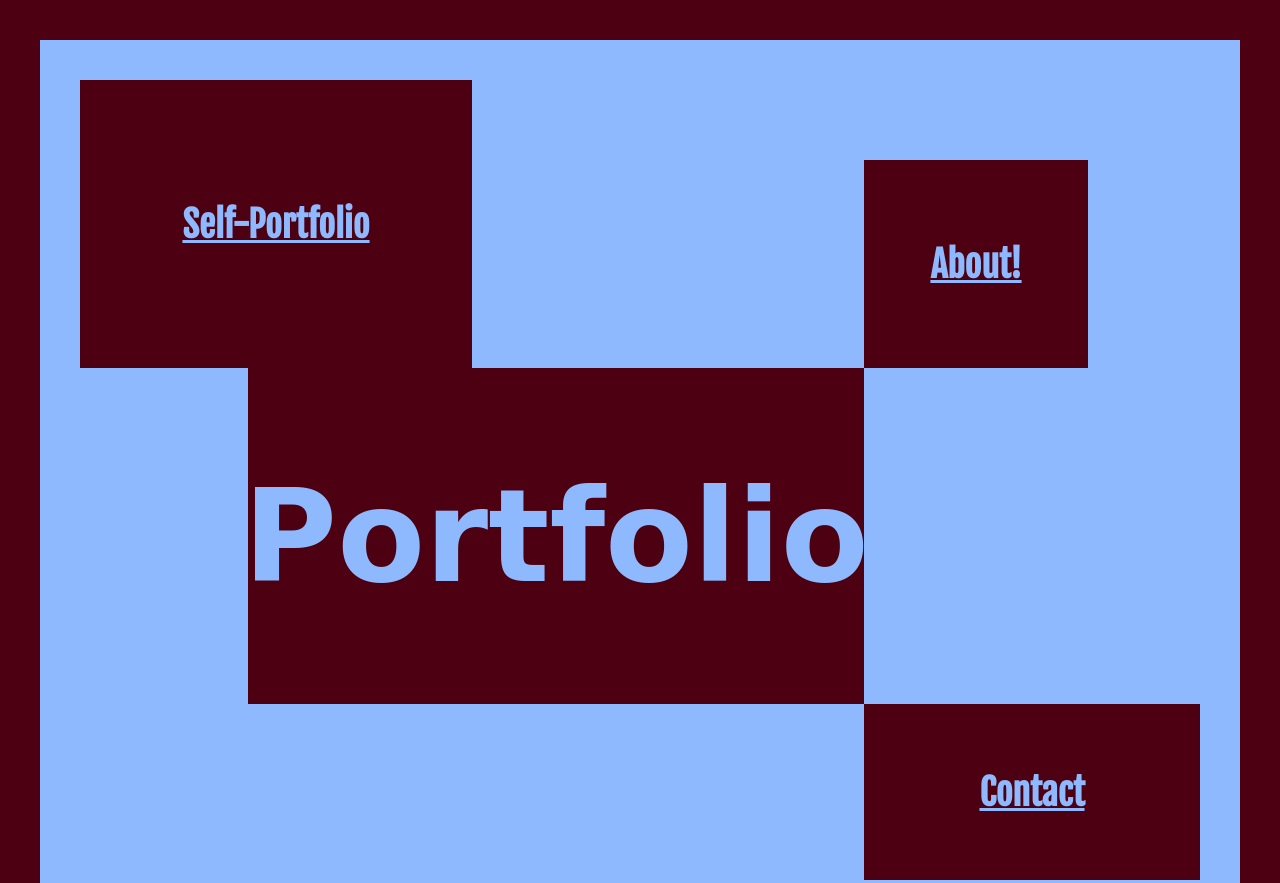
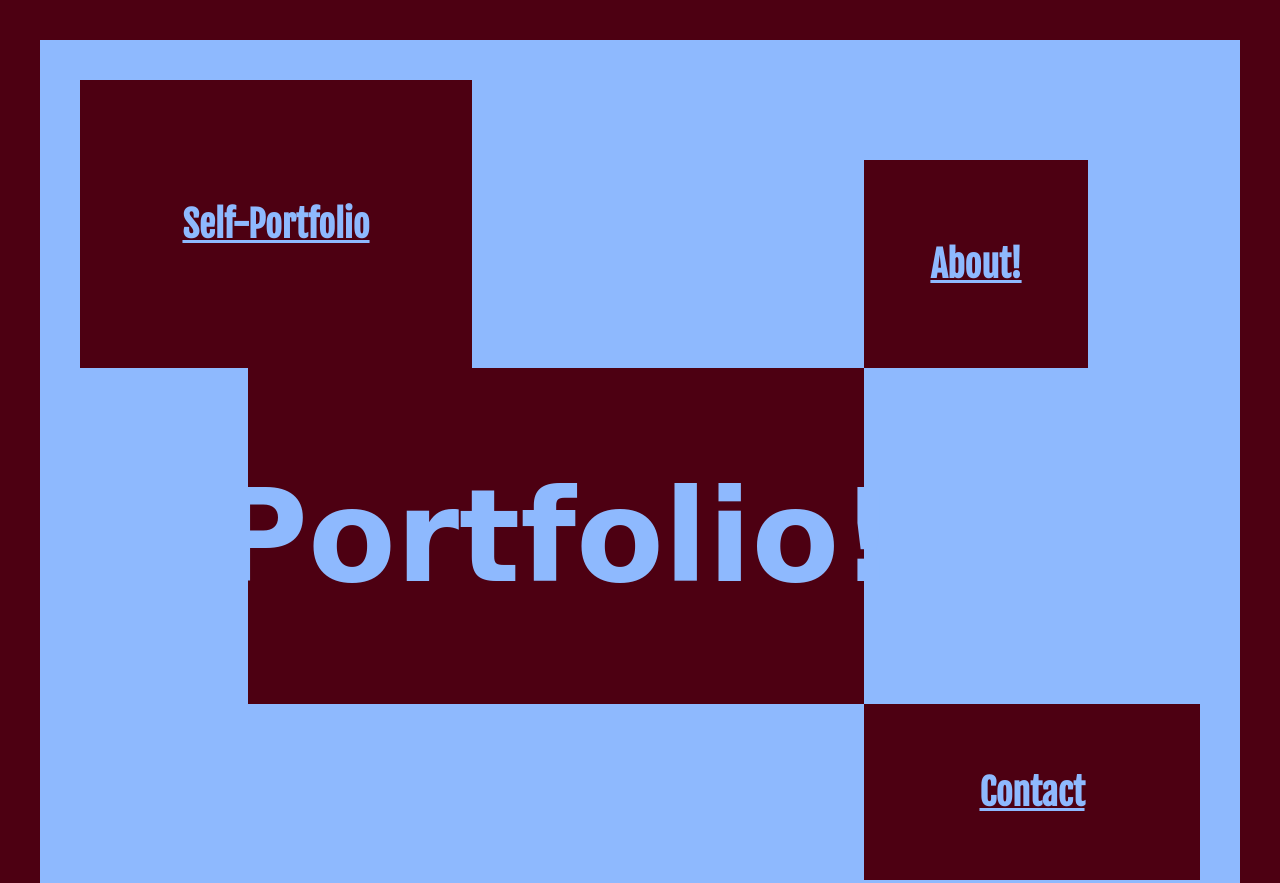
Before and after one commit to shuaoh47/portfolio, a website: page index.html in a window 1280 px wide. Shown: the top 883 px of the page. Drawn offline with Linux system fonts and the light colour scheme; a web font is replaced by a local one.

Commit message:
Added exclamation mark

```diff
--- a/index.html
+++ b/index.html
@@ -18,7 +18,7 @@
           <a href="about.html"><h2>About!</h2></a>
         </section>
         <section class="box portfolio">
-          <h1 class="title"> Portfolio</h1>
+          <h1 class="title"> Portfolio!</h1>
         </section>
         <section class="box contact">
           <a href="contact.html"><h2>Contact</h2></a>
```
Also changed, not shown: portfolio.html (+1 -1 lines).
